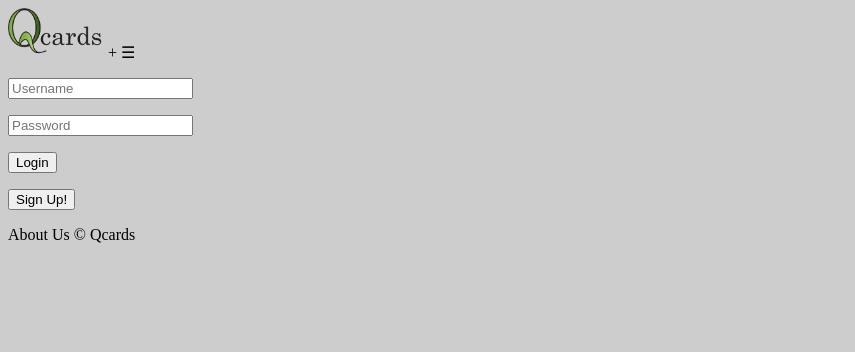
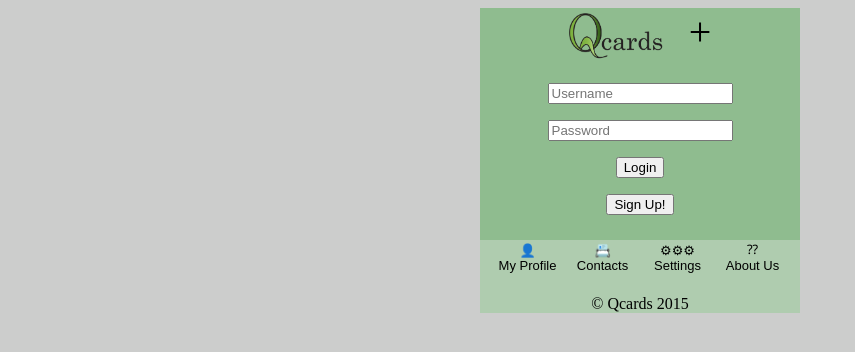
Before and after one commit to cyrus-shahrivar/q_cards, a website: page public/index.html in a window 1280 px wide. Shown: the whole page, without its empty margins (0-855 px from the left). Drawn offline with Linux system fonts and the light colour scheme.

Commit message:
updated navigation to be a tab bar, added more style, all nav links work; next is ajax calls and add card functionality

```diff
--- a/public/css/stylesheet.css
+++ b/public/css/stylesheet.css
@@ -1,6 +1,15 @@
 body {
   background: rgba(0, 9, 0, 0.2);
   /*background: url("http://thumbs.dreamstime.com/t/gray-fabric-textile-texture-background-high-detail-50300703.jpg");*/
+
+}
+
+#master-container {
+  max-width: 320px;
+  text-align: center;
+  /*border: 1px solid black;*/
+  margin: 0 auto;
+  background-color: #8FBC8F
 }
 
 #nav {
@@ -14,25 +23,62 @@ body {
   box-shadow: 10px 10px 5px 0px rgba(0,0,0,0.75);
   background-color: rgb(237, 241, 218);
   padding: 10px;
-  margin-bottom: 15px;
+  margin: 0 auto;
+  text-align: left;
 }
 
 #logo {
   width: 100px;
+  margin-top: 5px;
 }
 
-#about-link:hover {
+/*#about-link:hover {
   text-decoration: underline;
+  cursor: pointer;
+  color: darkgreen;
+}*/
+
+#add-card:hover {
+  cursor: pointer;
+  color: darkgreen;
+
+}
+
+#add-card {
+  font-size: 40px;
+  vertical-align: top;
+  margin-left: 20px;
+}
+
+.navbox:hover {
   cursor: pointer;
   color: darkgreen;
 }
 
-#add-card:hover {
-  cursor: pointer;
-  color: darkgreen;
+.navbox {
+  display: inline-block;
+  background-color: #AFCCAF;
+  width: 71px;
+  height: 50px;
+  font-family: sans-serif;
+  font-size: 13px;
 }
 
-#nav:hover {
-  cursor: pointer;
-  color: darkgreen;
+.nav {
+  max-width: 320px;
+  margin-top: 25px;
+  background-color: #AFCCAF;
+  height: 50px;
 }
+
+
+#QRCode {
+  padding: 3px;
+  background-color: white;
+  border: 3px solid black;
+}
+
+#copyright {
+  padding-top: 5px;
+  background-color: #AFCCAF;
+}
--- a/public/index.html
+++ b/public/index.html
@@ -2,7 +2,7 @@
 <html>
   <head>
     <meta charset="utf-8">
-    <!-- <meta name="viewport" content="width=device-width, initial-scale=1.0"> -->
+    <meta name="viewport" content="width=device-width, initial-scale=1.0">
     <title>Qcards</title>
     <link rel="stylesheet" href="./css/stylesheet.css">
   	<script type="text/javascript" src="../bower_components/jquery/dist/jquery.min.js"></script>
@@ -10,8 +10,9 @@
     <script type="text/javascript" src="./js/app.js"></script>
   </head>
   <body>
+  <div id="master-container">
     <header>
-      <img src="./images/Qcards1.png" alt="logo" id="logo"/><span id="add-card">+</span> <span id="nav"> &#9776</span>
+      <img src="./images/Qcards1.png" alt="logo" id="logo"/><span id="add-card">+</span>
     </header>
     <!-- <input type="file" capture="camera" accept="image/*" id="cameraInput" name="cameraInput"> -->
 
@@ -81,7 +82,22 @@
     </template>
 
     <footer>
-      <span id="about-link">About Us</span>  &copy; Qcards
+      <div class="nav">
+        <div class="navbox">
+          <span id="profile-link">&#128100;<br>My Profile</span>
+        </div>
+        <div class="navbox">
+          <span id="contacts-link">&#128199;<br>Contacts</span>
+        </div>
+        <div class="navbox">
+          <span id="settings-link">&#9881;&#9881;&#9881;<br>Settings</span>
+        </div>
+        <div class="navbox">
+          <span id="about-link">&#8263;<br>About Us</span>
+        </div>
+      </div>
+      <div id="copyright">&copy; Qcards 2015</div>
     </footer>
+  </div>
   </body>
 </html>
--- a/public/js/app.js
+++ b/public/js/app.js
@@ -8,16 +8,16 @@ $(function () {
   appLaunch();
 
   $("#app-body").on('click', "#login-button", startSessionAndGetProfile);
-
   $("#app-body").on('click', "#sign-up-button", getSettings);
-
   $("#app-body").on('click', "#update-account", getProfileAndPostSettings);
+  $("#app-body").on('click', "#my-cards", getMyCards);
 
   // $("#app-body").on('click', "#search", searchContacts);
 
   $("footer").on('click', "#about-link", getAboutScreen);
-
-  $("#app-body").on('click', "#my-cards", getMyCards);
+  $("footer").on('click', "#profile-link", getProfile);
+  $("footer").on('click', "#contacts-link", getMyCards);
+  $("footer").on('click', "#settings-link", getSettings);
 });
 
 var startSessionAndGetProfile = function() {
@@ -63,6 +63,13 @@ var getMyCards = function() {
   appBody.append(myCardsScreen);
 };
 
+var getProfile = function() {
+  $("#app-body").empty();
+  var appBody = $('#app-body');
+  var profileScreen = Handlebars.compile($("#profile-screen").html());
+  appBody.append(profileScreen);
+};
+
 
 
 // var searchContacts = function () {
```
